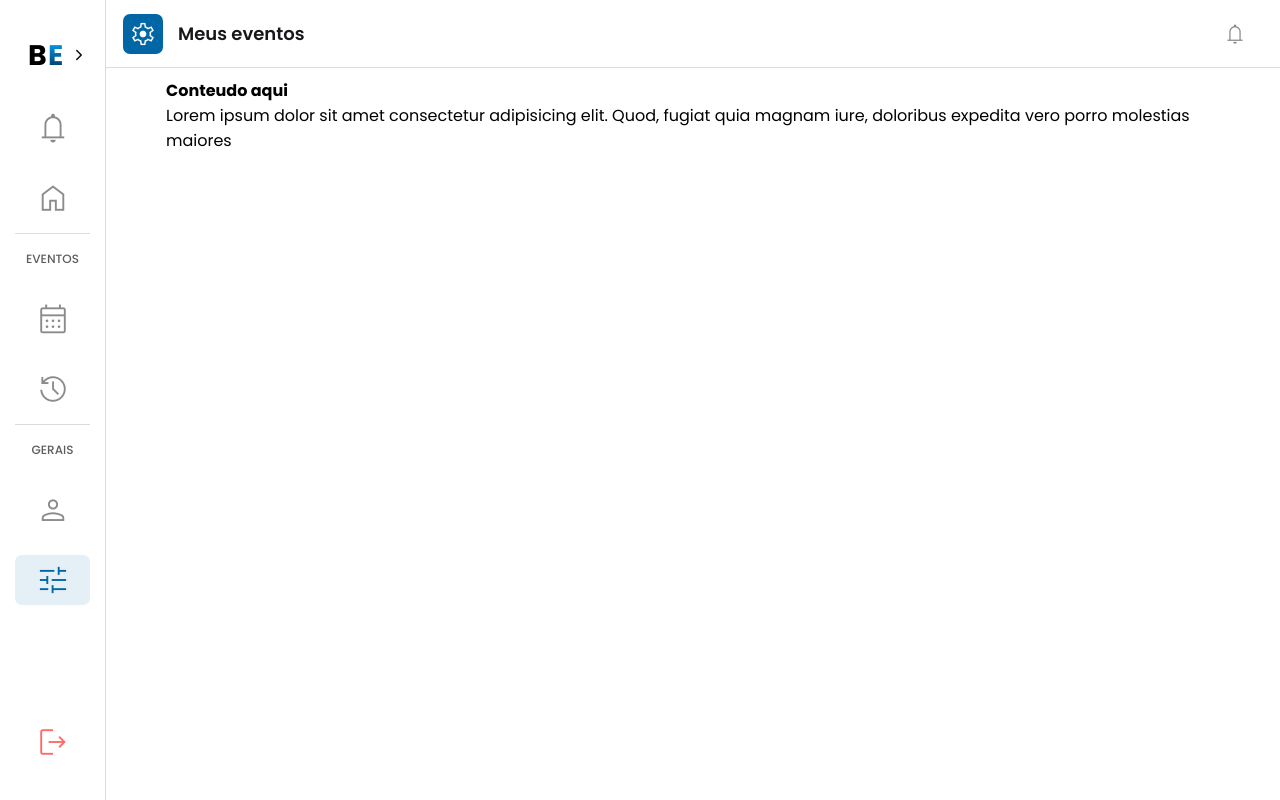
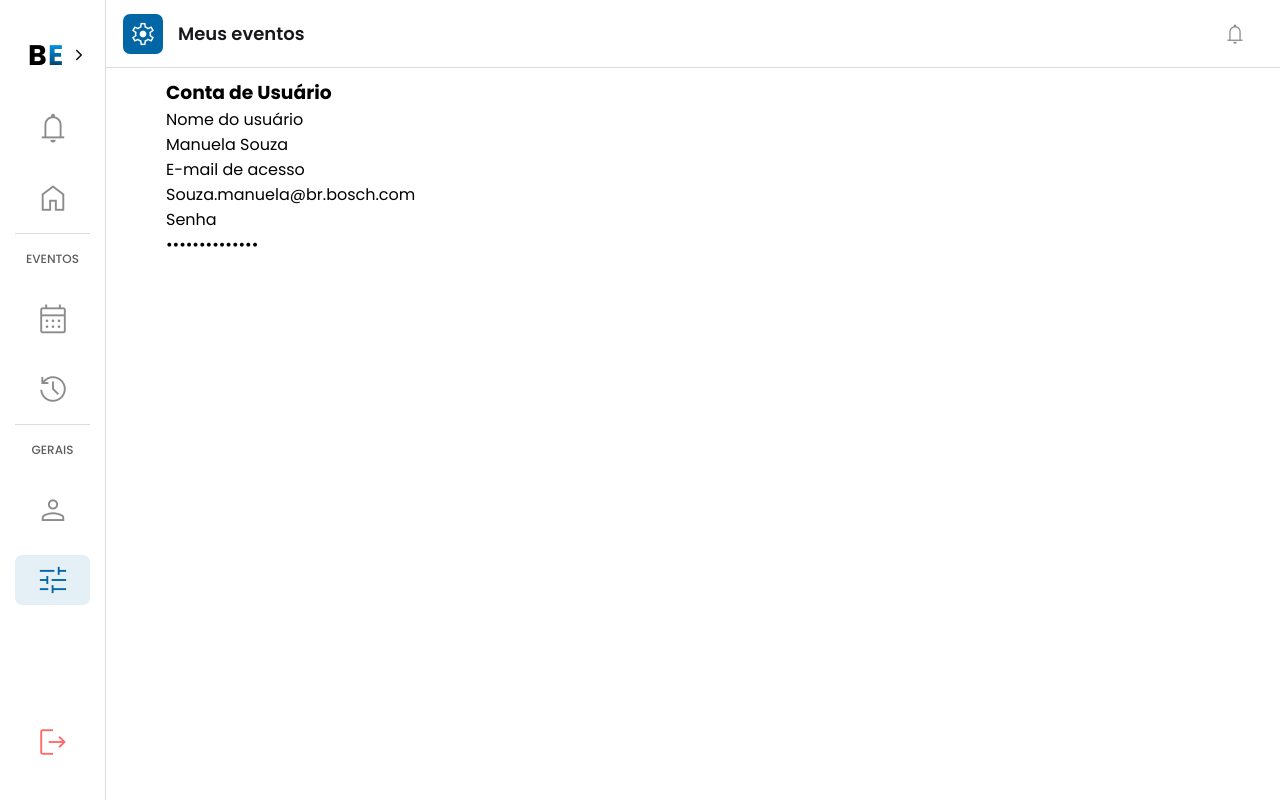
Before and after one commit to EsyProject/EsyFrontend, a React (Vite) app: page /settings in a window 1280 px wide. Built offline with nearby package versions, Linux system fonts and the light colour scheme.

Commit message:
feat: add titles in settings

```diff
--- a/src/pages/Settings/Settings.jsx
+++ b/src/pages/Settings/Settings.jsx
@@ -19,11 +19,24 @@ const Settings = () => {
       />
 
       <div className="container-main">
-        <h4>Conteudo aqui</h4>
-        <span>
-          Lorem ipsum dolor sit amet consectetur adipisicing elit. Quod, fugiat
-          quia magnam iure, doloribus expedita vero porro molestias maiores
-        </span>
+        <div>
+          <h3>Conta de Usuário</h3>
+
+          <div>
+            <p>Nome do usuário</p>
+            <p>Manuela Souza</p>
+          </div>
+
+          <div>
+            <p>E-mail de acesso</p>
+            <p>Souza.manuela@br.bosch.com</p>
+          </div>
+
+          <div>
+            <p>Senha</p>
+            <p>••••••••••••••</p>
+          </div>
+        </div>
       </div>
     </div>
   );
```
